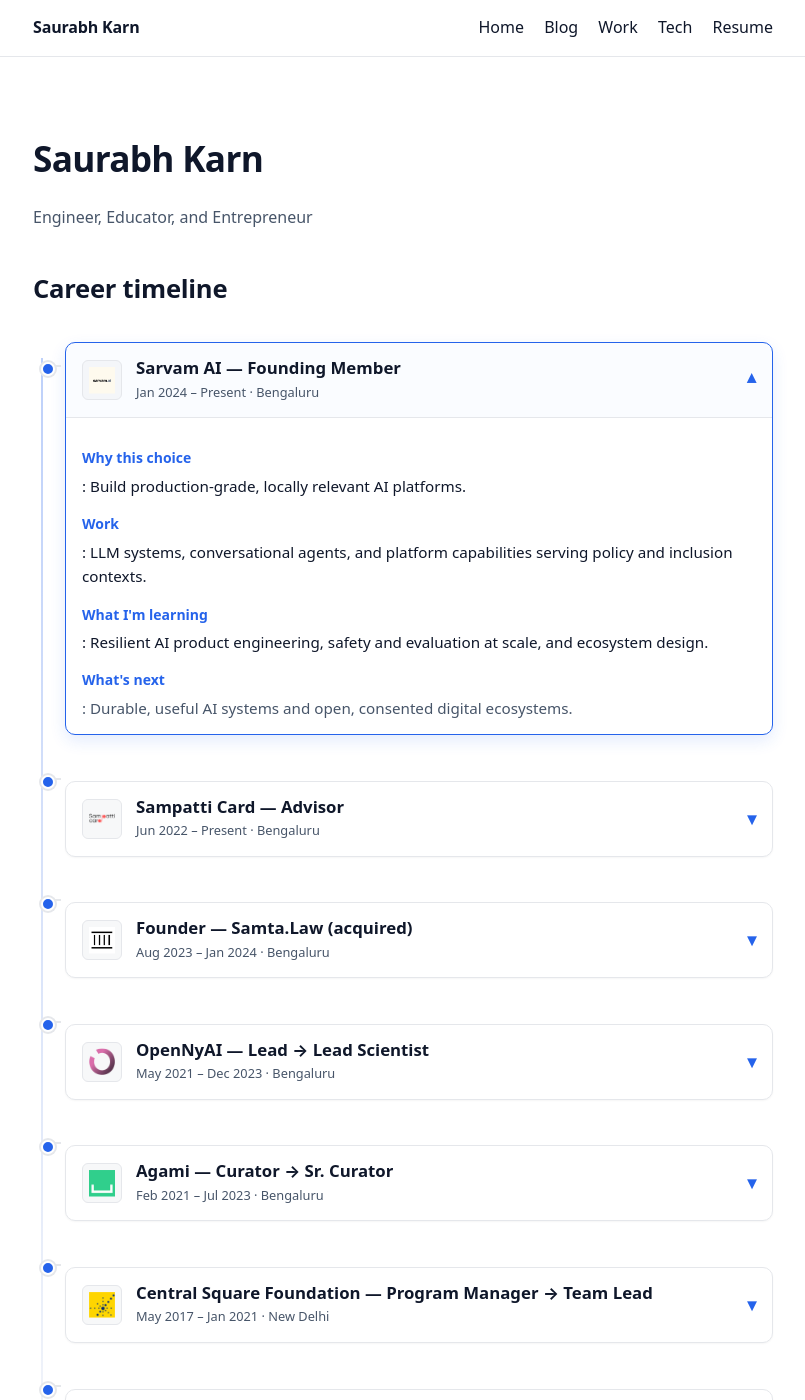
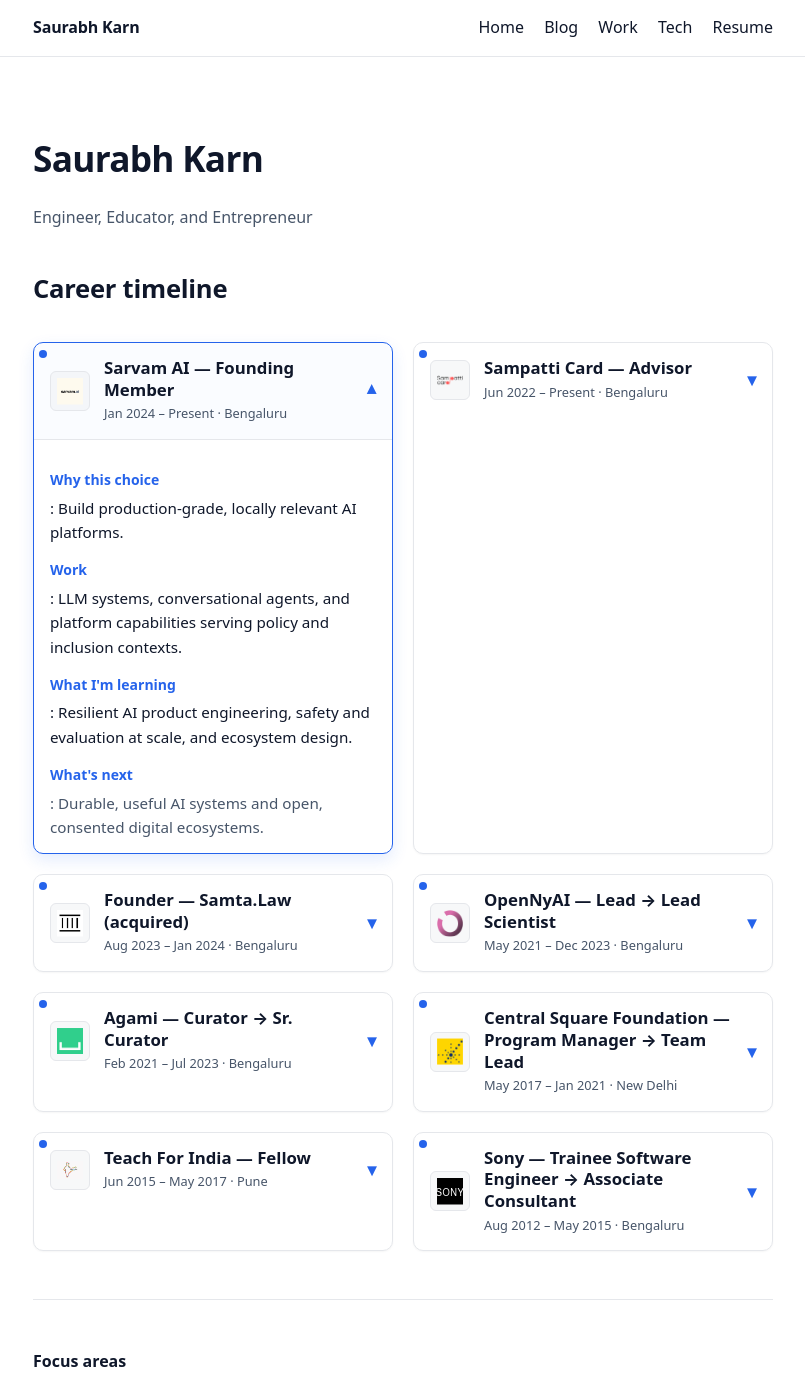
Before and after one commit to saurabh-karn/saurabh-karn.github.io, a Jekyll site: the page built from index.html, in a window 1280 px wide and 1400 px high. Shown: the whole window, without its empty margins (237-1042 px from the left). Built offline with Jekyll 4.4.1, drawn with Linux system fonts in a browser that asks for light colours.

Commit message:
Convert timeline to tile grid layout

```diff
--- a/assets/css/styles.css
+++ b/assets/css/styles.css
@@ -210,59 +210,27 @@
   margin-bottom: 0.4rem;
 }
 
-/* Timeline cards with visual connector */
+/* Timeline cards as tile grid */
 .timeline-cards {
-  position: relative;
+  display: grid;
+  grid-template-columns: repeat(auto-fit, minmax(320px, 1fr));
+  gap: 1.25rem;
   margin: 2rem 0;
-  padding-left: 2rem;
-}
-
-.timeline-cards::before {
-  content: '';
-  position: absolute;
-  left: 0.5rem;
-  top: 1rem;
-  bottom: 1rem;
-  width: 2px;
-  background: linear-gradient(to bottom, var(--accent) 0%, var(--border) 100%);
-  opacity: 0.3;
+  padding: 0;
+  list-style: none;
 }
 
 .timeline-cards .timeline-item {
   position: relative;
-  padding-left: 0;
+  padding: 0;
   border: none;
-  margin-bottom: 1.25rem;
-}
-
-.timeline-cards .timeline-item::before {
-  content: '';
-  position: absolute;
-  left: -1.5rem;
-  top: 1.25rem;
-  width: 0.625rem;
-  height: 0.625rem;
-  background: var(--accent);
-  border: 2.5px solid var(--bg);
-  border-radius: 50%;
-  box-shadow: 0 0 0 2px var(--border);
-  z-index: 2;
-  transition: all 0.3s ease;
-}
-
-.timeline-cards .timeline-item::after {
-  content: '';
-  position: absolute;
-  left: -1.25rem;
-  top: 1.4rem;
-  width: 1rem;
-  height: 2px;
-  background: var(--border);
-  transition: background 0.3s ease;
+  margin: 0;
 }
 
 .timeline-card {
-  display: block;
+  display: flex;
+  flex-direction: column;
+  height: 100%;
   border: 1px solid var(--border);
   border-radius: 10px;
   background: var(--bg);
@@ -272,20 +240,9 @@
 }
 
 .timeline-card:hover {
-  transform: translateY(-2px);
+  transform: translateY(-4px);
   border-color: var(--accent);
-  box-shadow: 0 8px 20px rgba(0, 0, 0, 0.1);
-}
-
-.timeline-card:hover ~ .timeline-item::before,
-.timeline-item:has(.timeline-card:hover)::before {
-  background: var(--accent);
-  box-shadow: 0 0 0 4px var(--border), 0 0 16px var(--accent);
-  transform: scale(1.2);
-}
-
-.timeline-item:has(.timeline-card:hover)::after {
-  background: var(--accent);
+  box-shadow: 0 12px 24px rgba(0, 0, 0, 0.12);
 }
 
 .timeline-card[open] {
```
